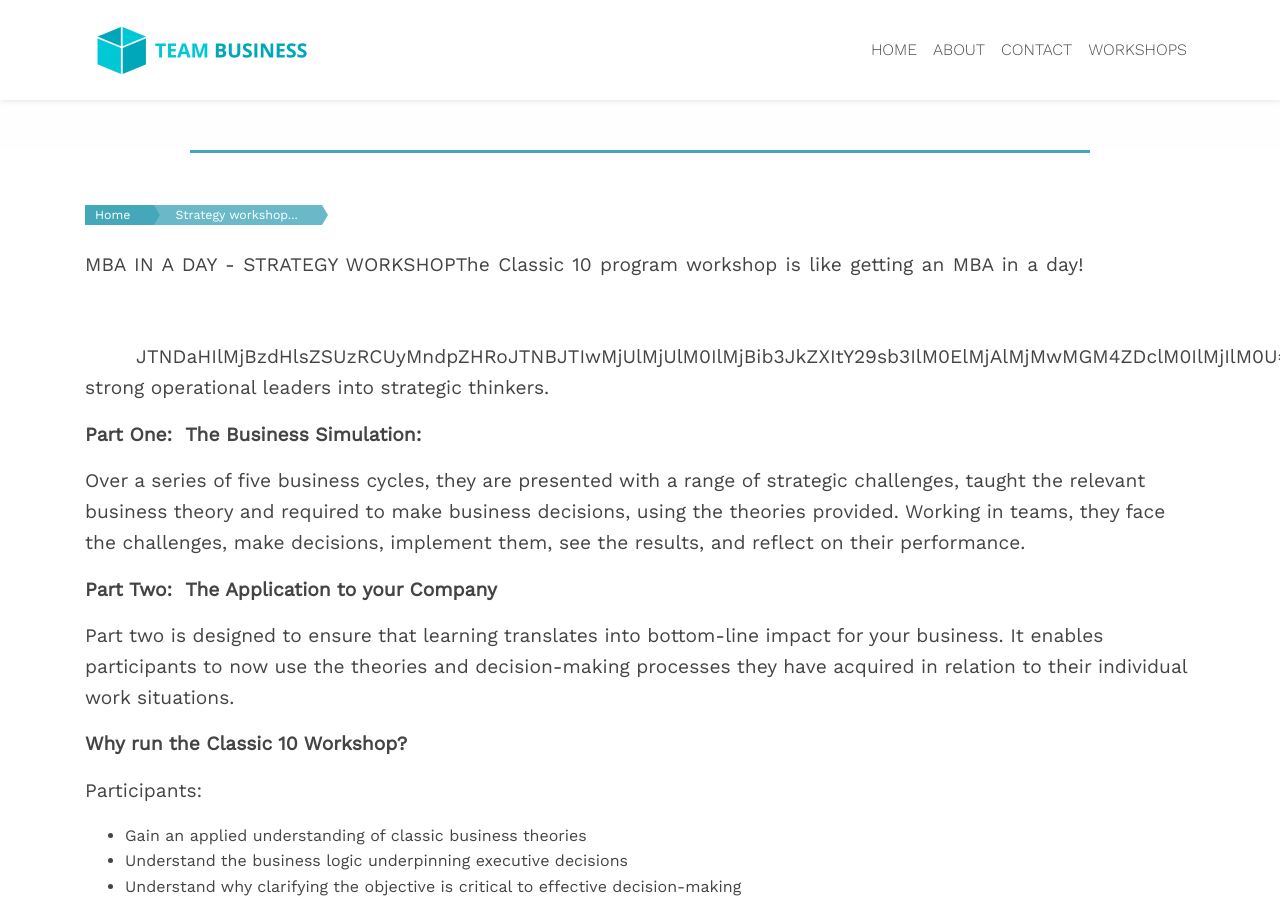
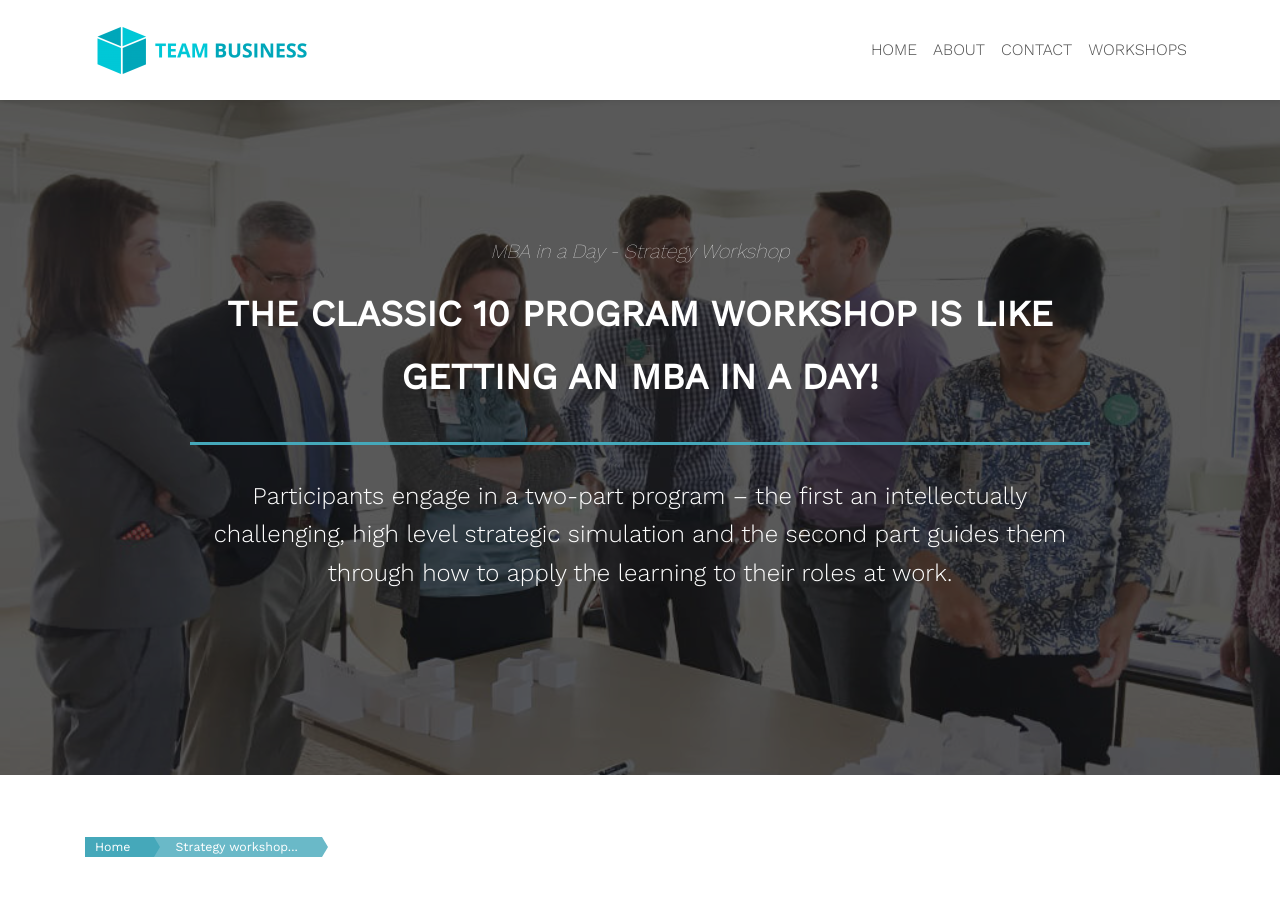
Before and after one commit to zac-heisey/team-business, a Jekyll site: the page built from _pages/strategy-workshop-mba-in-a-day.md, in a window 1280 px wide and 900 px high. Built offline with Jekyll 4.4.1, drawn with Linux system fonts in a browser that asks for light colours; nearby versions of some CDN libraries; part of the change alters nothing that is shown; some of the changed text lies outside the part shown.

Commit message:
Update from Forestry.io Zac Heisey updated _pages/strategy-workshop-mba-in-a-day.md

```diff
--- a/_pages/strategy-workshop-mba-in-a-day.md
+++ b/_pages/strategy-workshop-mba-in-a-day.md
@@ -1,28 +1,34 @@
 ---
 layout: page
 title: Strategy Workshop MBA in a Day
-permalink: /strategy-workshop-mba-in-a-day/
-description:
+permalink: "/strategy-workshop-mba-in-a-day/"
+description: ''
+section-title: MBA in a Day - Strategy Workshop
+intro-1: The Classic 10 Program Workshop is Like Getting an MBA in a Day!
+intro-2: Participants engage in a two-part program – the first an intellectually challenging,
+  high level strategic simulation and the second part guides them through how to apply
+  the learning to their roles at work.
+header-image: "/assets/images/accounting-workshop.jpg"
+
 ---
-MBA IN A DAY - STRATEGY WORKSHOPThe Classic 10 program workshop is like getting an MBA in a day!<span style="color: #fff;">Participants engage in a two-part program – the first an intellectually challenging, high level strategic simulation and the second part guides them through how to apply the learning to their roles at work.</span>JTNDaHIlMjBzdHlsZSUzRCUyMndpZHRoJTNBJTIwMjUlMjUlM0IlMjBib3JkZXItY29sb3IlM0ElMjAlMjMwMGM4ZDclM0IlMjIlM0U=Turn strong operational leaders into strategic thinkers.
+## Turn strong operational leaders into strategic thinkers.
 
-<style>.vc_custom_1478453094385{padding-bottom:40px!important;}</style>
-<p style="text-align: left;"><strong>Part One:  The Business Simulation: </strong></p>
-<p style="text-align: left;">Over a series of five business cycles, they are presented with a range of strategic challenges, taught the relevant business theory and required to make business decisions, using the theories provided. Working in teams, they face the challenges, make decisions, implement them, see the results, and reflect on their performance.</p>
-<p style="text-align: left;"><strong>Part Two:  The Application to your Company </strong></p>
-<p style="text-align: left;">Part two is designed to ensure that learning translates into bottom-line impact for your business. It enables participants to now use the theories and decision-making processes they have acquired in relation to their individual work situations.</p>
-<p style="text-align: left;"><strong>Why run the Classic 10 Workshop?</strong></p>
-<p style="text-align: left;">Participants:</p>
+### Part One: The Business Simulation
 
-<ul>
- 	<li style="text-align: left;">Gain an applied understanding of classic business theories</li>
- 	<li style="text-align: left;">Understand the business logic underpinning executive decisions</li>
- 	<li style="text-align: left;">Understand why clarifying the objective is critical to effective decision-making</li>
- 	<li style="text-align: left;">Learn how to translate strategy into effective operational decisions</li>
- 	<li style="text-align: left;">Learn how to make decisions for your own function that align with corporate strategy</li>
- 	<li style="text-align: left;">Move from an operational mode of thinking to that of a strategic one</li>
- 	<li style="text-align: left;">Learn how to effectively communicate decisions to others</li>
-</ul>
-Our business is seeing your business excel.
-<p style="color: #fff; font-size: 24px;">Every interaction begins with a conversation because every experience we lead can be easily customized for you and your organization. Find out what we can do to accelerate your business education. Call 410-837-1414</p>
-CALL NOW
+Over a series of five business cycles, they are presented with a range of strategic challenges, taught the relevant business theory and required to make business decisions, using the theories provided. Working in teams, they face the challenges, make decisions, implement them, see the results, and reflect on their performance.
+
+### Part Two: The Application to your Company
+
+Part two is designed to ensure that learning translates into bottom-line impact for your business. It enables participants to now use the theories and decision-making processes they have acquired in relation to their individual work situations.
+
+### Why run the Classic 10 Workshop?
+
+**Participants:**
+
+- Gain an applied understanding of classic business theories
+- Understand the business logic underpinning executive decisions
+- Understand why clarifying the objective is critical to effective decision-making
+- Learn how to translate strategy into effective operational decisions
+- Learn how to make decisions for your own function that align with corporate strategy
+- Move from an operational mode of thinking to that of a strategic one
+- Learn how to effectively communicate decisions to others
```
Also changed, not shown: .forestry/front_matter/templates/page-template.yml.
